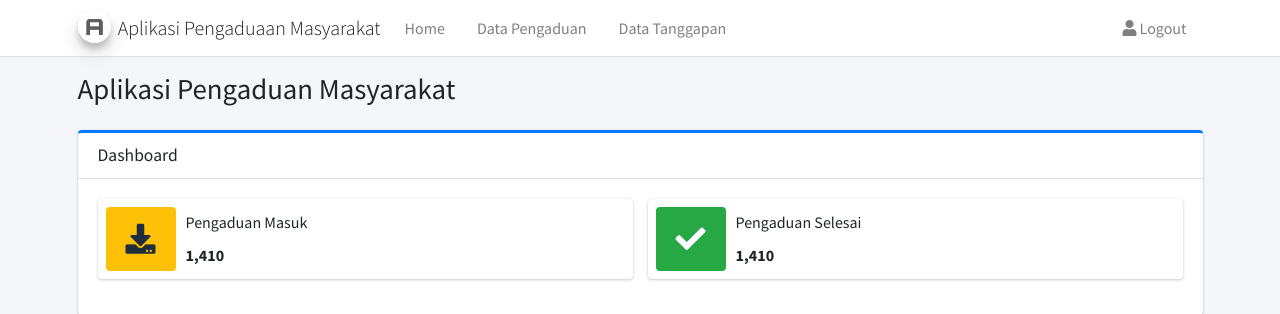
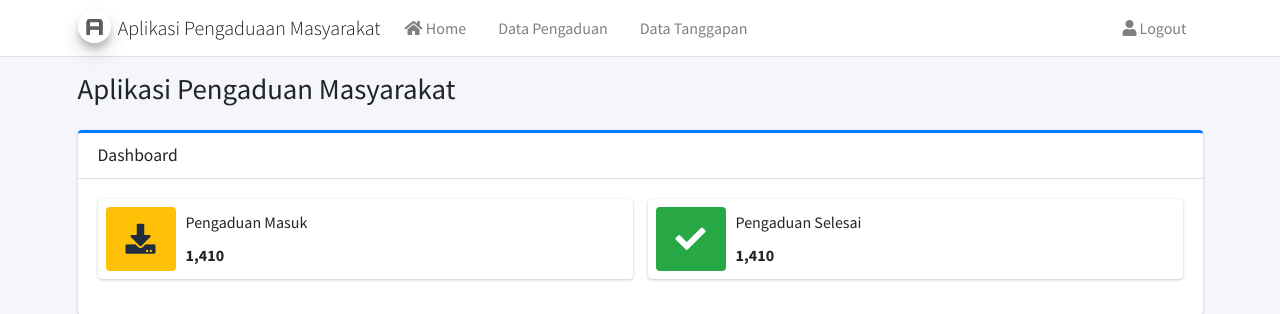
Before and after one commit to riozides/pekat-main, a PHP site: page /petugas/beranda.php in a window 1280 px wide. Shown: the top 314 px of the page. Run offline with PHP 8.4, Linux system fonts and the light colour scheme; the visitor is signed in with stand-in values (Sample User, id 1); some libraries are stand-ins or nearby versions.

Commit message:
update beranda
update beranda

```diff
--- a/petugas/beranda.php
+++ b/petugas/beranda.php
@@ -21,9 +21,9 @@ scratch. This page gets rid of all links and provides the needed markup only.
   <!-- Google Font: Source Sans Pro -->
   <link rel="stylesheet" href="https://fonts.googleapis.com/css?family=Source+Sans+Pro:300,400,400i,700&display=fallback">
   <!-- Font Awesome Icons -->
-  <link rel="stylesheet" href="../assets/plugins/fontawesome-free/css/all.min.css">
+  <link rel="stylesheet" href="assets/plugins/fontawesome-free/css/all.min.css">
   <!-- Theme style -->
-  <link rel="stylesheet" href="../assets/dist/css/adminlte.min.css">
+  <link rel="stylesheet" href="assets/dist/css/adminlte.min.css">
 </head>
 <body class="hold-transition layout-top-nav">
   <div class="wrapper">
@@ -44,7 +44,7 @@ scratch. This page gets rid of all links and provides the needed markup only.
           <!-- Left navbar links -->
           <ul class="navbar-nav">
             <li class="nav-item">
-              <a href="beranda.php" class="nav-link">Home</a>
+              <a href="beranda.php" class="nav-link"><i class="fas fa-home"></i> Home</a>
             </li>
             <li class="nav-item">
               <a href="data_pengaduan.php" class="nav-link">Data Pengaduan</a>
```
